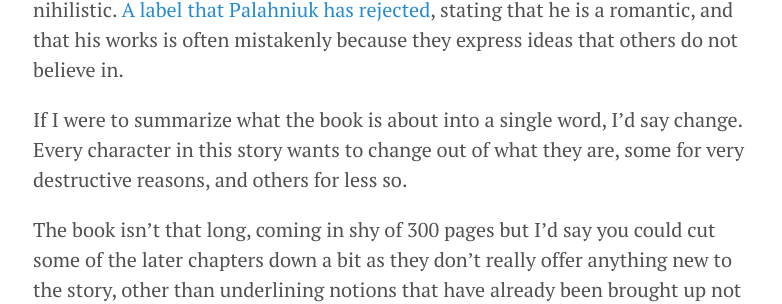
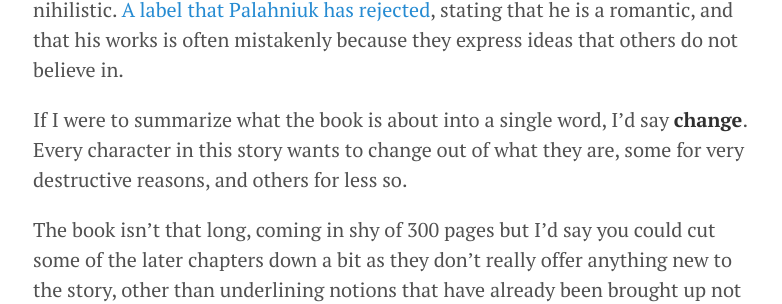
Before and after one commit to Questo/questo.github.io, a Jekyll site: the page built from _posts/2020-03-16-book-review-invisible-monters.md, in a window 1280 px wide. Shown: the part 1097-1401 px from the top of the page, without its empty margins (247-1029 px from the left). Built offline with Jekyll 4.4.1, drawn with Linux system fonts in a browser that asks for light colours.

Commit message:
editorial change

```diff
--- a/_posts/2020-03-16-book-review-invisible-monters.md
+++ b/_posts/2020-03-16-book-review-invisible-monters.md
@@ -13,7 +13,7 @@ The narrative jumps around all the time, which took me a few chapters to get int
 
 I found Chuck Palahniuk's style of writing to be very sarcastic, and a bit nihilistic. [A label that Palahniuk has rejected](https://en.wikipedia.org/wiki/Chuck_Palahniuk#Reception_and_criticism), stating that he is a romantic, and that his works is often mistakenly because they express ideas that others do not believe in.
 
-If I were to summarize what the book is about into a single word, I'd say change. Every character in this story wants to change out of what they are, some for very destructive reasons, and others for less so.
+If I were to summarize what the book is about into a single word, I'd say **change**. Every character in this story wants to change out of what they are, some for very destructive reasons, and others for less so.
 
 The book isn't that long, coming in shy of 300 pages but I'd say you could cut some of the later chapters down a bit as they don't really offer anything new to the story, other than underlining notions that have already been brought up not only once, but many times. The book is also quite heavy on "twists" once you are coming up to the end, one or two could've been enough - but it get's quite excessive.
 
```
